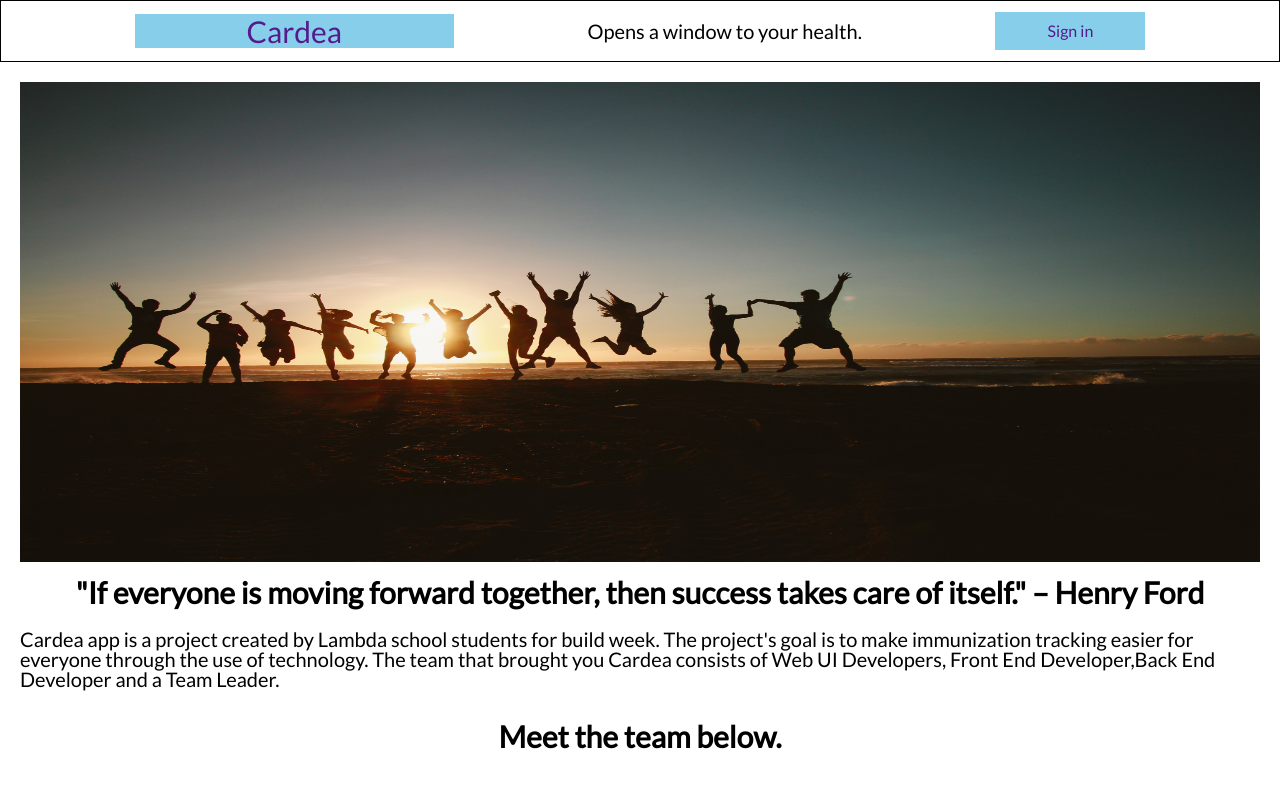
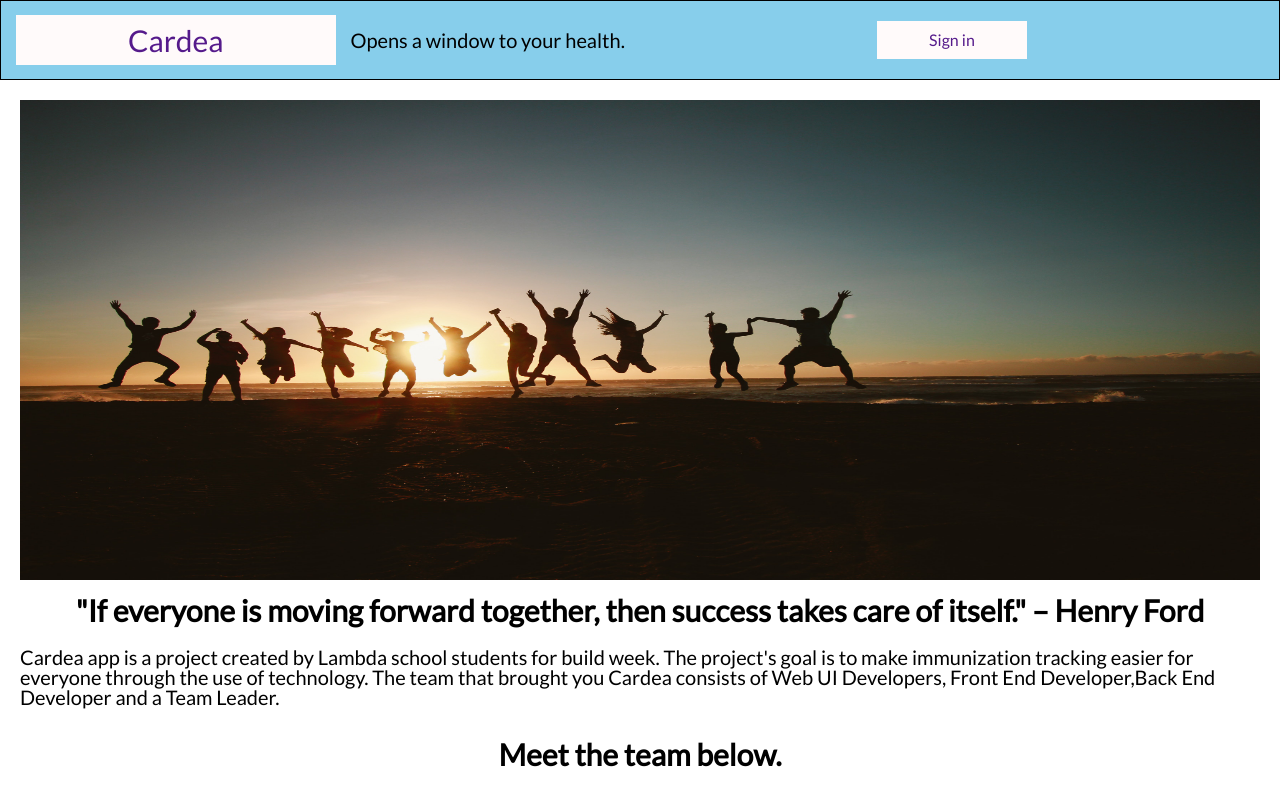
Before and after one commit to immunization-tracking-buildweek/UI, a website: page about.html in a window 1280 px wide. Shown: the top 800 px of the page. Drawn offline with Linux system fonts and the light colour scheme.

Commit message:
nicanor-alicaya

```diff
--- a/less/aboutPage.less
+++ b/less/aboutPage.less
@@ -6,6 +6,8 @@
 	align-items: center;
 	text-align: center;
 	border: 1px solid black;
+	background-color:skyblue;
+	height:8rem;
 
 	@media @aboutTablet{
 		flex-direction: row;
@@ -14,9 +16,10 @@
 	.aboutLogo {
 		font-size:3rem;
 		text-align: center;
-		background-color:skyblue;
+		background-color:snow;
 		width:40%;
-		margin:auto;
+		margin:0 1.5rem;
+		padding: .75rem 0;
 		@media @aboutTablet{
 			width:25%;
 			@padding: 1rem;
@@ -35,7 +38,7 @@
 	.aboutSignin{
 		font-size:1.6rem;
 		padding: 1rem;
-		background-color:skyblue;
+		background-color:snow;
 		width:15rem;
 		margin:auto;
 	}
@@ -151,7 +154,6 @@ i {
 		justify-content: space-evenly;
 		align-items: center;
 	}
-
 	.footerLinks{
 		display:flex;
 		flex-direction:row;
@@ -201,18 +203,4 @@ i {
 			width:15%;
 		}
 	}
-	// .toolTip{
-	// 	position:relative;
-	// 	z-index: 20;
-	// 	&:hover{
-	// 		z-index: 21;
-
-	// 	}
-	// 	}
-	// #alertMsg {
-	// 	display:none;
-	// 	&:hover .alertMsg{
-	// 		display:block;
-	// 	}
-	// }
 }
--- a/less/index.less
+++ b/less/index.less
@@ -16,3 +16,4 @@
 @import "home-page.less";
 @import "aboutPage.less";
 @import "aboutVariables.less";
+@import "aboutMixins.less";
```
Also changed, not shown: css/index.css, less/aboutMixins.less (added).
